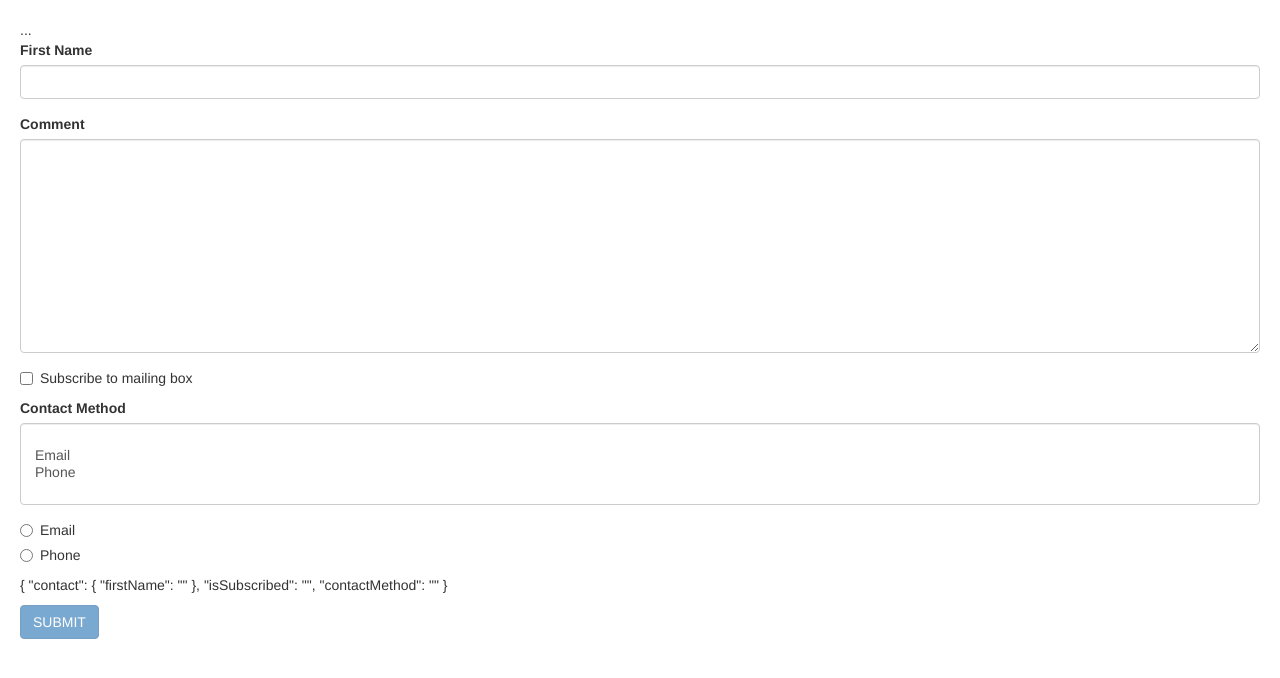
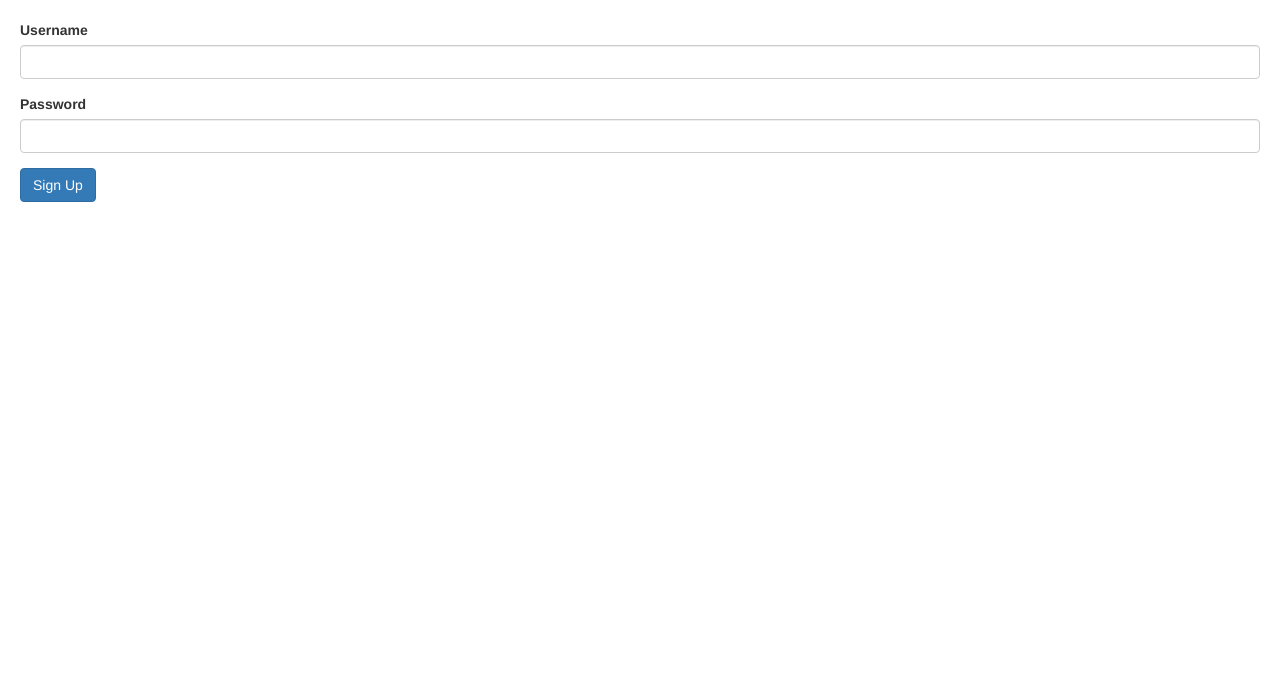
Before and after one commit to Rahat854/Angular_practice, an Angular app in the folder angular-practice/: page / in a window 1280 px wide. Shown: the top 678 px of the page. Built offline with nearby package versions, Linux system fonts and the light colour scheme.

Commit message:
added signup forms

```diff
--- a/angular-practice/src/app/app.component.html
+++ b/angular-practice/src/app/app.component.html
@@ -56,4 +56,5 @@
 
 <!-- <span>{{ task.assignee.name }}</span> -->
 <!-- <input type="text" [appInputFormat] = "'uppercase'"> -->
-<contact-form></contact-form>
+<!--<contact-form></contact-form>-->
+<signup-form></signup-form>
--- a/angular-practice/src/app/app.module.ts
+++ b/angular-practice/src/app/app.module.ts
@@ -11,6 +11,7 @@
 import { PanelComponent } from './panel/panel.component';
 import { InputFormatDirective } from './input-format.directive';
 import { ContactFormComponent } from './contact-form/contact-form.component';
+import {SignupFormComponent} from "./signup-form/signup-form.component";
 
 @NgModule({
   declarations: [
@@ -21,7 +22,8 @@
     FavoriteComponent,
     PanelComponent,
     InputFormatDirective,
-    ContactFormComponent
+    ContactFormComponent,
+    SignupFormComponent
   ],
   imports: [
     BrowserModule,
--- /dev/null
+++ b/angular-practice/src/app/signup-form/signup-form.component.html
@@ -0,0 +1,17 @@
+<form>
+    <div class="form-group">
+        <label for="username">Username</label>
+        <input
+            id="username"
+            type="text"
+            class="form-control">
+    </div>
+    <div class="form-group">
+        <label for="password">Password</label>
+        <input
+            id="password"
+            type="text"
+            class="form-control">
+    </div>
+    <button class="btn btn-primary" type="submit">Sign Up</button>
+</form>
```
Also changed, not shown: angular-practice/src/app/signup-form/signup-form.component.ts (added, +9 -0 lines), angular-practice/src/app/signup-form/signup-form.component.css (added), 1 other file (tests, documents, lock files or other folders).
